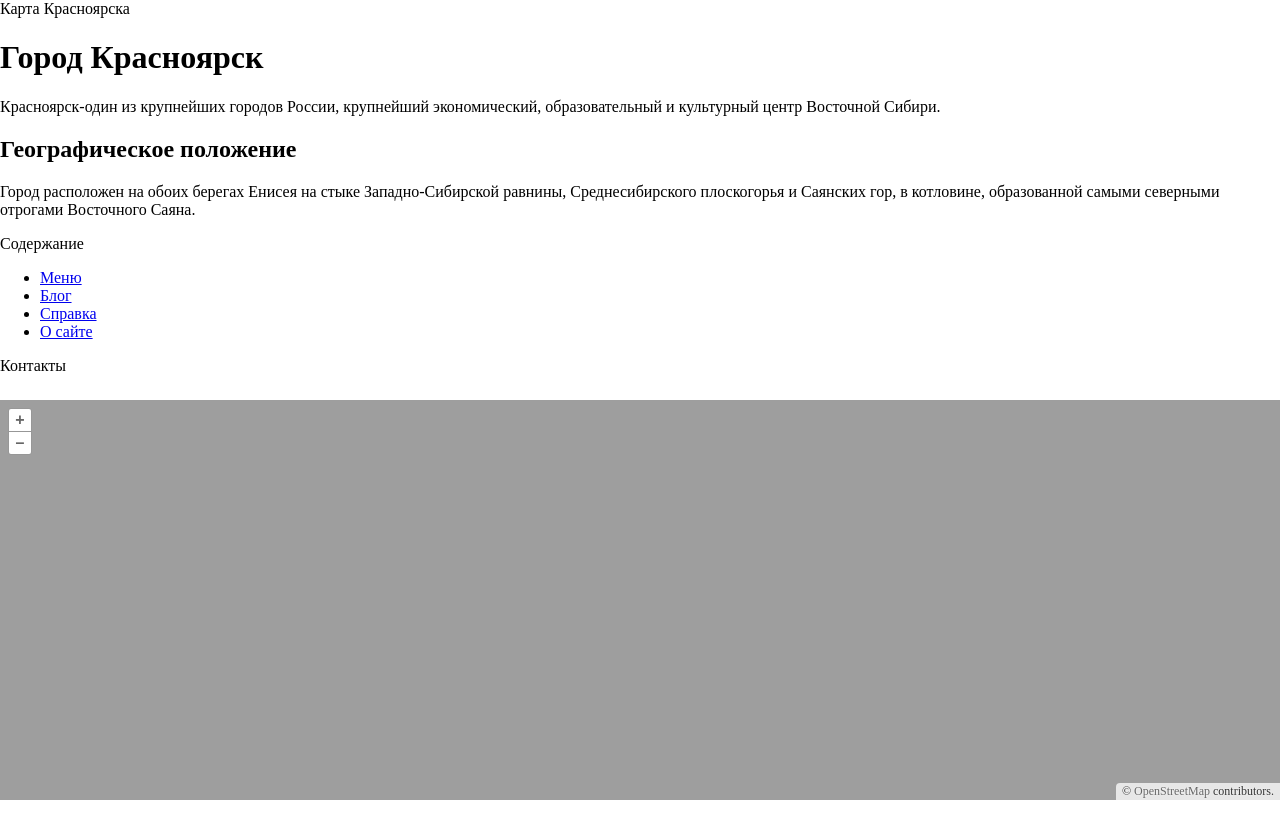
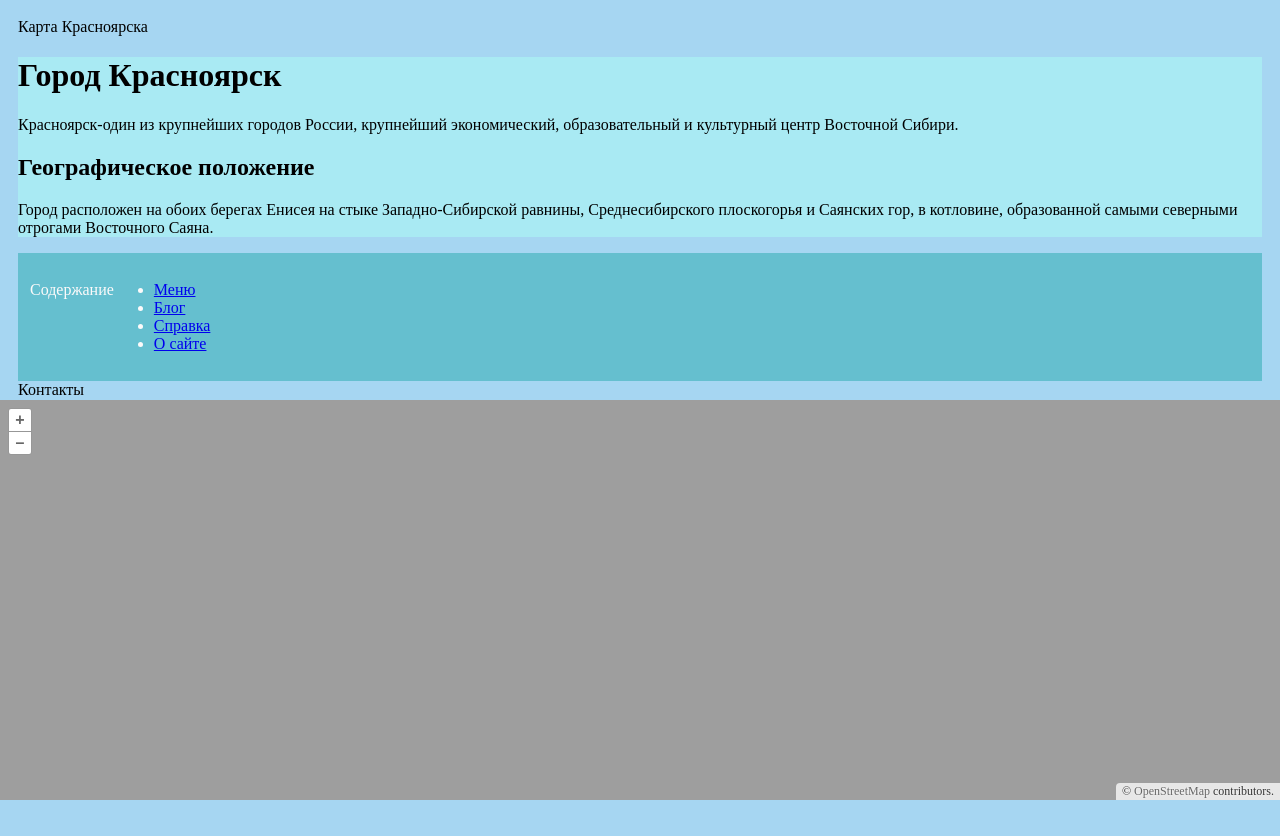
Before and after one commit to DariaShik/krasnoyarsk, a website built with Vite: page index.html in a window 1280 px wide. Before the commit the page ends 800 px from the top, so only its background shows below. Built offline with nearby package versions, Linux system fonts and the light colour scheme; files whose address does not match are found by name.

Commit message:
Полноценный саайт

```diff
--- a/main.js
+++ b/main.js
@@ -31,6 +31,6 @@ const map = new Map({
   ],
   view: new View({
     center: [10340785, 7560243],
-    zoom: 12
+    zoom: 11
   })
 });
--- a/style.css
+++ b/style.css
@@ -3,6 +3,28 @@
 html, body {
   margin: 0;
   height: 100%;
+}
+.wrapper {
+  background-color: #a6d6f2;
+   padding: 18px;
+  display: inline-block;
+  /* flex-direction: column;  */
+   justify-content: left;
+   align-content: stretch;
+   height: 100vh;
+}
+.module_1 {background-color: rgb(169, 234, 243);
+  min-width: 300px;
+  align-items: center;
+  /* right: 50%; */
+
+}
+.module_2 {background-color: rgb(101, 191, 207);
+  color: rgb(252, 250, 250);
+  display: flex;
+  flex-grow: 1;
+  padding: 12px;
+  box-sizing: border-box;
 }
 #map {
   position: absolute;
```
